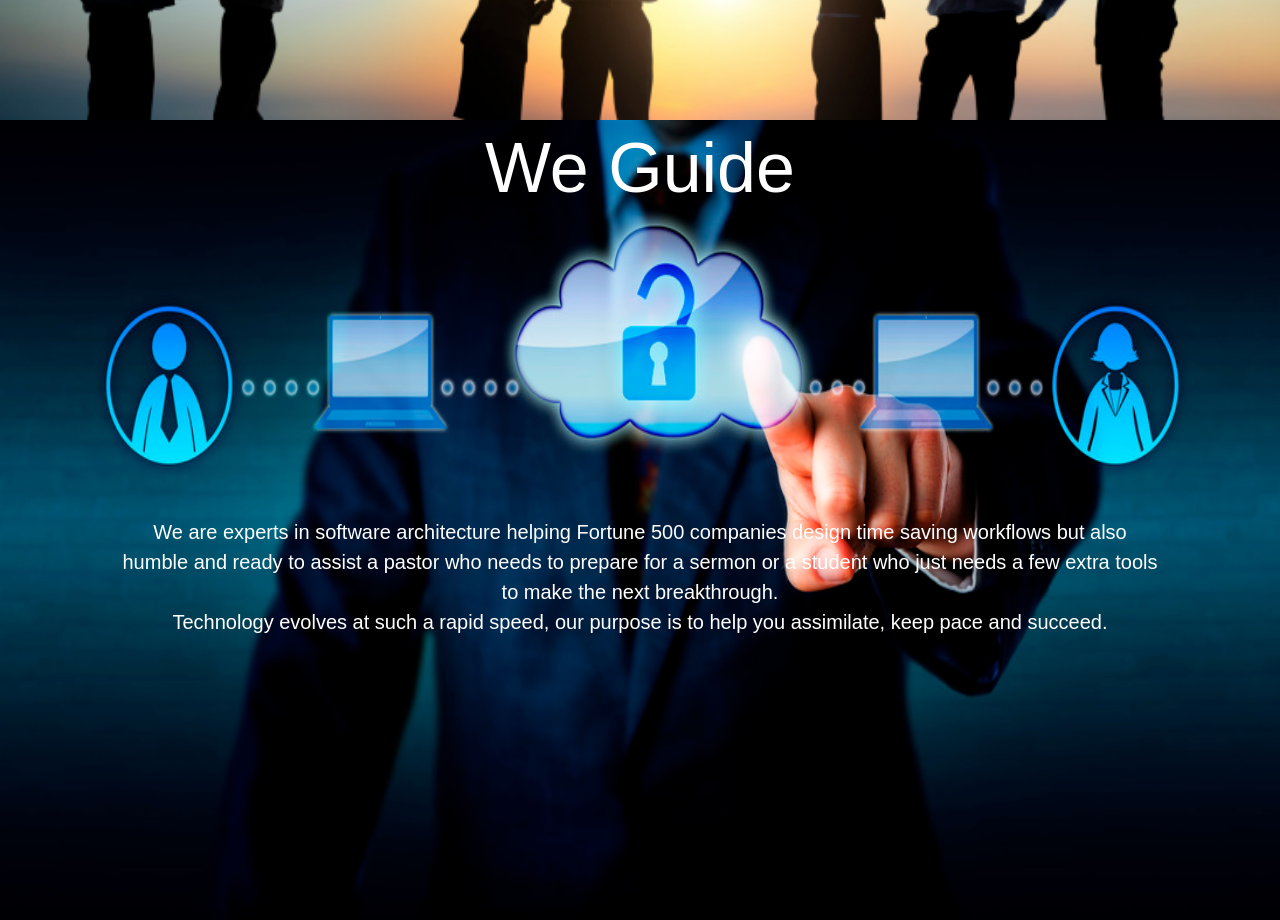
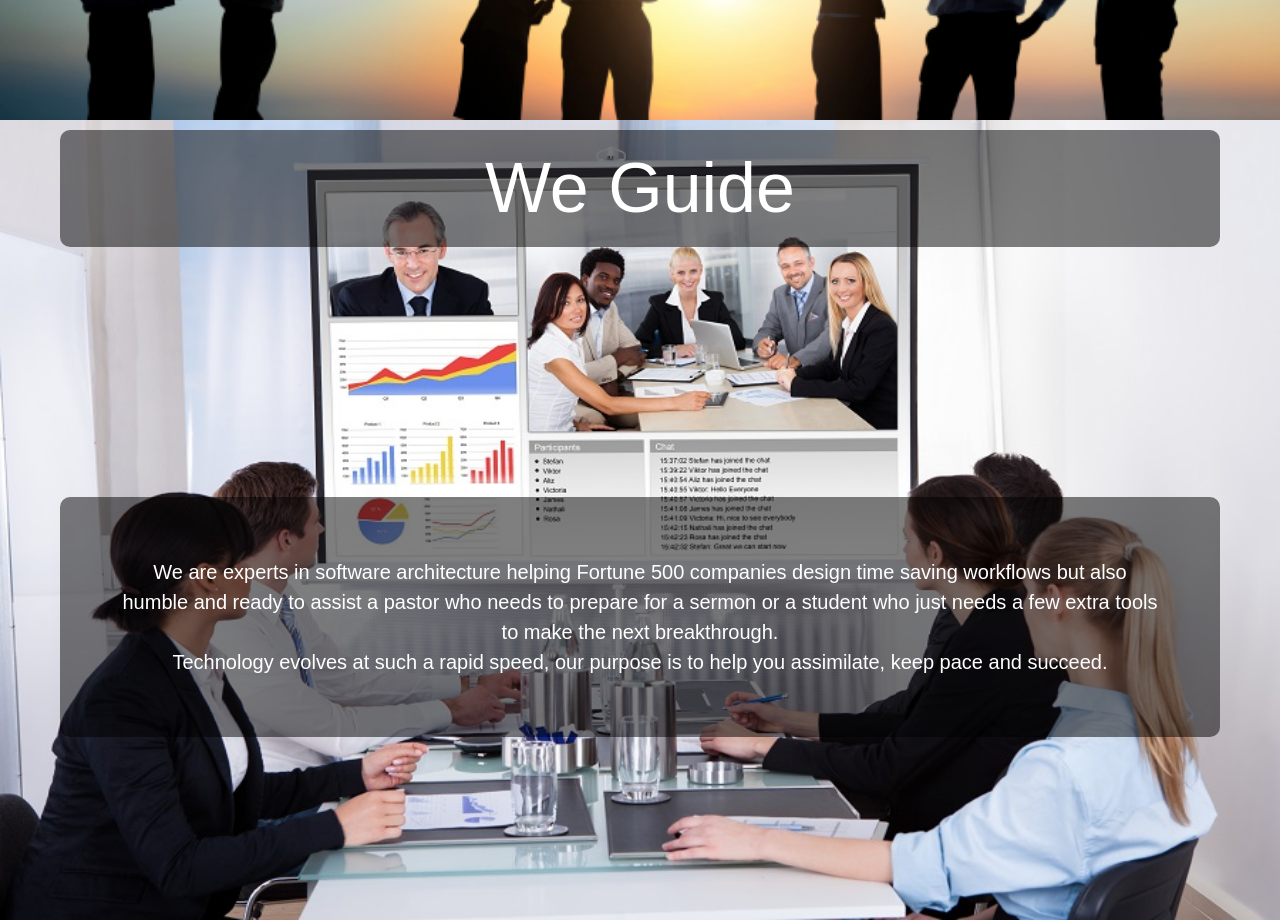
Before and after one commit to ignitesynergy/ignitesynergy.github.io, a website: page index.html in a window 1280 px wide. Shown: the part 1480-2400 px from the top of the page. Drawn offline with nearby package versions, Linux system fonts and the light colour scheme.

Commit message:
update we guide

```diff
--- a/index.html
+++ b/index.html
@@ -105,13 +105,13 @@
 
         #panel3_1{
             color: #ffffff;
-            background-image: url(pages/imgs/cloud_con.jpg);
+            background-image: url(pages/imgs/we_guide.jpg);
             background-size: 100% 100%;
             background-repeat: no-repeat;
             padding: 60px;
         }
 
-        #panel3_1 p{
+        #panel3_1 .copy{
             color: #ffffff !important;
             margin-top: 250px;
         }
@@ -215,8 +215,8 @@
         <div class="section-class-name" data-section-name="we_guide" id="panel3_1">
             <div class="row " >
                 <div class="full col-xs-12 text-center"  >
-                    <h1 class="headers">We Guide</h1>
-                    <p class="copy">We are experts in software architecture helping Fortune 500 companies design time saving workflows but also humble and ready to assist a pastor who needs to prepare for a sermon or a student who just needs a few extra tools to make the next breakthrough.
+                    <h1 class="glass headers">We Guide</h1>
+                    <p class="glass copy">We are experts in software architecture helping Fortune 500 companies design time saving workflows but also humble and ready to assist a pastor who needs to prepare for a sermon or a student who just needs a few extra tools to make the next breakthrough.
                     <br>Technology evolves at such a rapid speed, our purpose is to help you assimilate, keep pace and succeed.</p>
 
 
```
Also changed, not shown: pages/imgs/we_guide.jpg (added).
